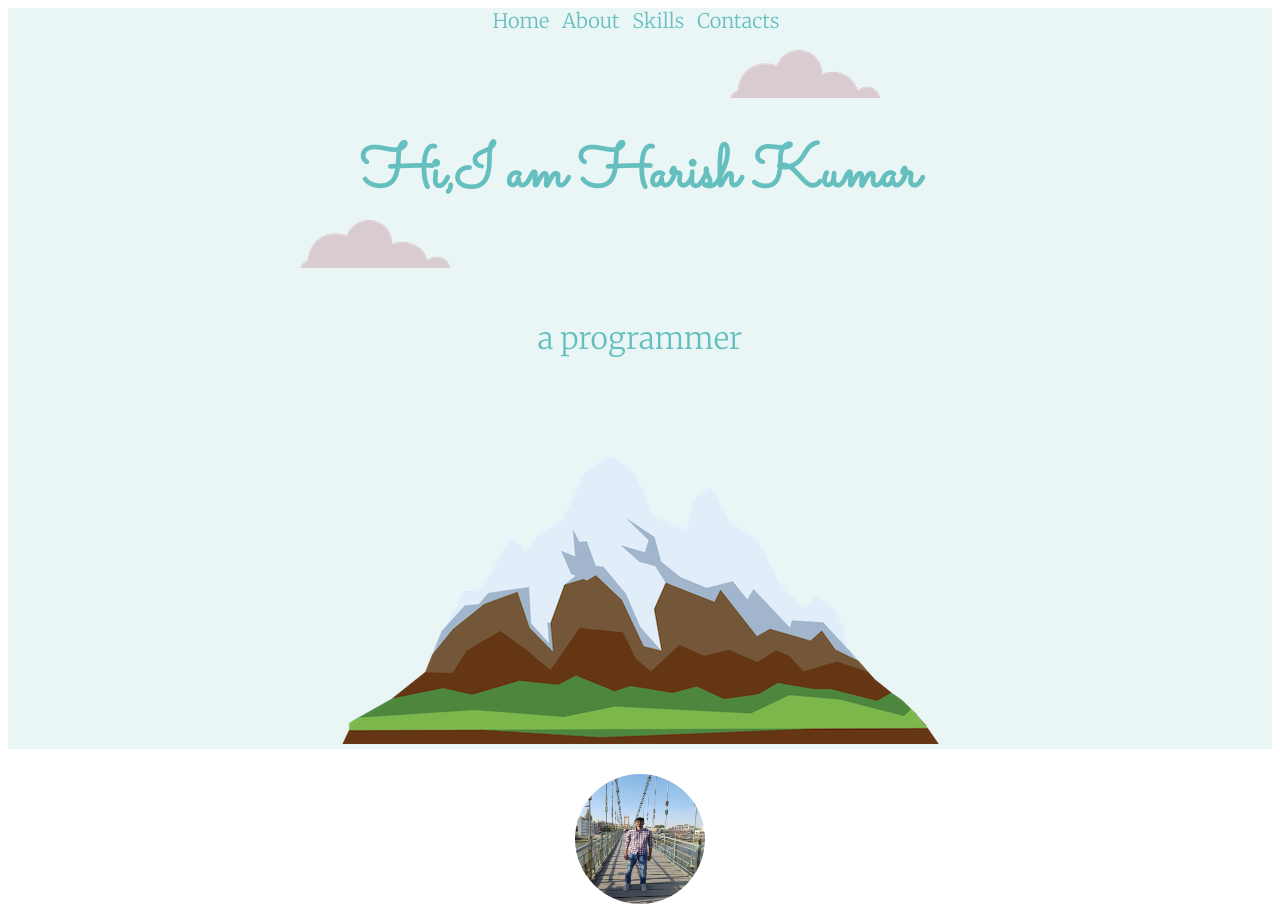
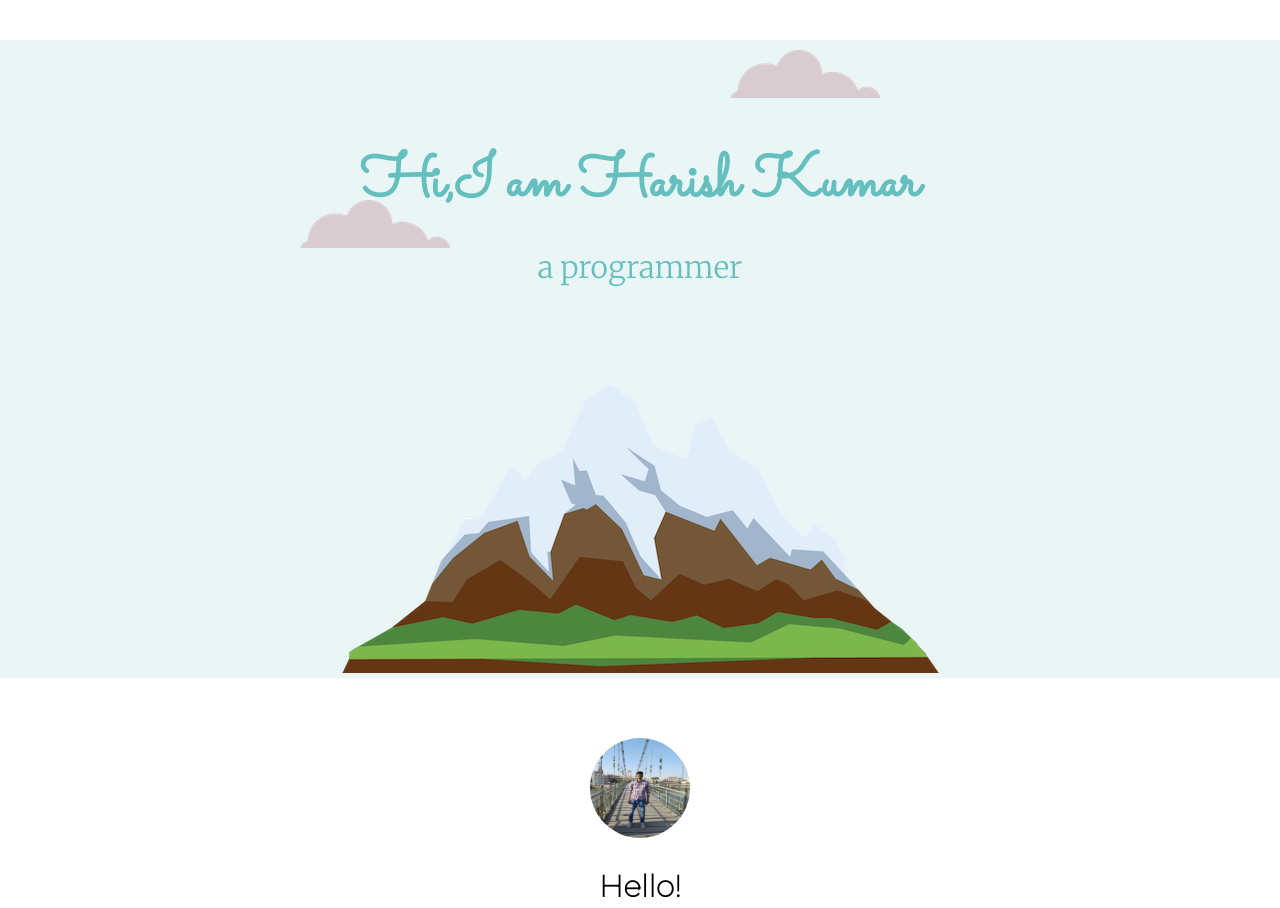
Before and after one commit to Harishkumar12032003/Personal-Website, a plain HTML site: page index.html in a window 1280 px wide. Shown: the top 908 px of the page. Drawn offline with Linux system fonts and the light colour scheme.

Commit message:
Revert " Added a navigation bar for contacts,about,home section and modified …"

```diff
--- a/index.html
+++ b/index.html
@@ -10,16 +10,9 @@
 </head>
 
 <body>
-  <div class="top-container">
-    <nav>
-      <ul class = "horizontal-list text-center nav-menu" >
-      <li> <a href = "#cloud1">Home</a> </li>
-      <li> <a href = "#my">About </a></li>
-      <li> <a href = "#skills">Skills</a> </li>
-      <li> <a href = "#bottom-container">Contacts</a> </li>
-      </ul>
-  </nav>
-  <img id="cloud1" src="CSS - My Site Images\cloud.png" alt="cloud">
+  <div class="top-conatiner">
+
+  <img class="cloud1" src="CSS - My Site Images\cloud.png" alt="cloud">
   <h1>Hi,I am Harish Kumar</h1>
   <p class="para">a programmer</p>
   <img class="cloud2" src="CSS - My Site Images\cloud.png" alt="cloud">
@@ -34,8 +27,8 @@
       <p>I am Harish Kumar from Haryana,India <br /> Currently pursuing my Btech <br /> from NIT Kurukshetra</p>
     </div>
     <hr>
-    <div id="skills">
-      <h2 id="s">My Skills</h2>
+    <div class="skills">
+      <h2 id="s">My Skills.</h2>
       <div class="skill-row">
         <img style="margin-top:0" class="skills" src="logo.jpeg" alt="">
         <h3>Web development</h3>
@@ -57,7 +50,7 @@
   </div>
 
 
-  <div id="bottom-container">
+  <div class="bottom-container">
     <a class="footer-link" href="https://www.linkedin.com/">LinkedIn</a>
     <a class="footer-link" href="https://twitter.com/">Twitter</a>
     <a class="footer-link" href="https://www.appbrewery.co/">Website</a>
--- a/style.css
+++ b/style.css
@@ -1,72 +1,51 @@
 body{
+  margin:0;
+
   text-align: center;
   font-family: 'Merriweather', serif;
   font-size: 20px;
 }
-.horizontal-list{
-  padding-left :0px;
-  list-style:none;
-  margin : 0px;
-}
-.horizontal-list li{
-  display: inline-block;
-  margin : 0px 8px 8px 0px;
-}
-.horizontal-list li a{
-  color: #66BFBF;
-  text-decoration: none;
-}
-.text-center{
-  text-align : center;
-}
-.nav-menu li a{
-  transition: color 0.5s , border-bottom 4s;
-}
-.nav-menu li a:hover{
-  color :rgb(19, 1, 1);
-  border-bottom: 1px solid white;
-}
-.top-container{
-  display: inline-block;
-  background-color:#EAF6F6;
-  height:50%;
-  width: 100%;
-}
 .cloud2{
   position:absolute;
-  top:220px;
+  top:200px;
   left:300px;
 }
-#cloud1{
+.cloud1{
   position: absolute;
   right:400px;
   top:50px;
 
 }
 h1{
-  top:50px;
+  top:100px;
   position: relative;
   font-family: 'Sacramento', cursive;
   font-size: 60px;
   color: #66BFBF;
 }
 .para{
-  margin-top:150px;
+  margin-top:120px;
   font-size: 30px;
   color: #66BFBF;
 }
 
-#skills{
+.Skills{
+  width:25%;
+  float: left;
+
 }
 
 #my{
-  height: 130px;
-    width: 130px;
-    border-radius : 50%;
-    margin-top: 25px;
+  height:100px;
+  width:100px;
+  border-radius: 100%;
+  margin-top: 60px;
 }
 
-
+.top-conatiner{
+    background-color:#EAF6F6;
+    margin:0;
+}
 h3{
    color:#11999E;
    font-family: 'Montserrat', sans-serif;
@@ -95,7 +74,7 @@ border-top: 5px dotted grey;
 
 }
 
-#bottom-container{
+.bottom-container{
   background-color: #66BFBF;
   margin:10px;
   padding:20px;
```
